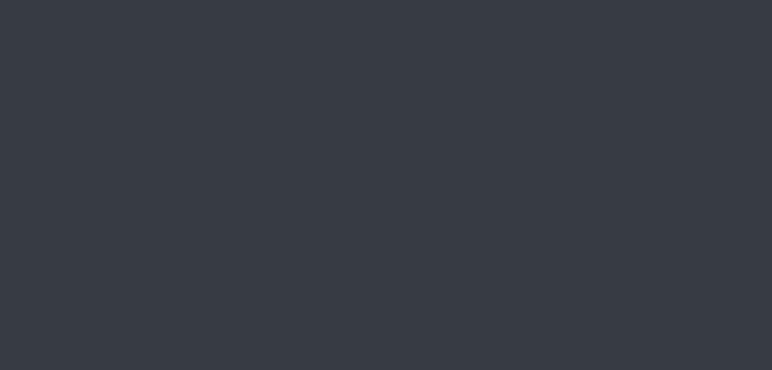
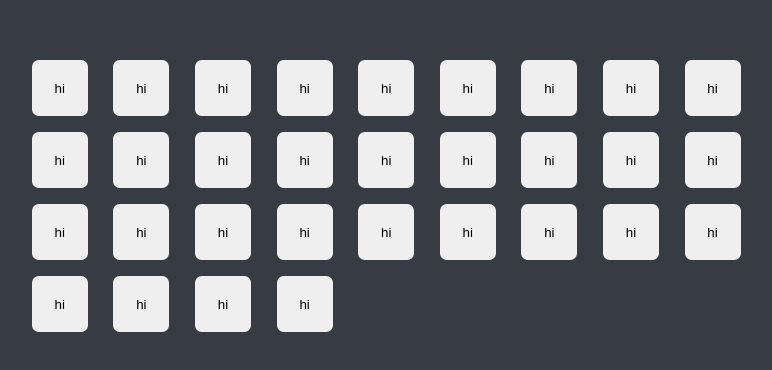
Before and after one commit to dylncheng/productivity-app, a React (Create React App) app: page /profile in a window 1280 px wide. Before the commit this address had no page. Shown: the part 328-698 px from the top of the page, without its empty margins (237-1009 px from the left). Built offline with nearby package versions, Linux system fonts and the light colour scheme; a web font is replaced by a local one.

Commit message:
added gradient

```diff
--- a/src/App.js
+++ b/src/App.js
@@ -3,6 +3,7 @@ import './styles/App.css';
 import Home from './components/Home'
 import CountdownPage from './components/CountdownPage'
 import Timer from './components/Timer'
+import Profile from './components/Profile'
 import React from 'react';
 import { Routes, Route, Link } from "react-router-dom";
 
@@ -18,7 +19,8 @@ function App() {
           {/* </Route> */}
           <Route path="/timer" element={ <CountdownPage></CountdownPage>}>
           </Route>
-
+          <Route path="/profile" element={ <Profile></Profile>}>
+          </Route>
         </Routes>
       </header>
     </div>
@@ -49,23 +51,4 @@ function App() {
   );
 }
 
-
-
-function About() {
-  return (
-    <>
-      <main>
-        <h2>Who are we?</h2>
-        <p>
-          That feels like an existential question, don't you
-          think?
-        </p>
-      </main>
-      <nav>
-        <Link to="/">Home</Link>
-      </nav>
-    </>
-  );
-}
-
 export default App;
--- /dev/null
+++ b/src/components/Profile.js
@@ -0,0 +1,35 @@
+import { Link } from "react-router-dom";
+import React, {useState} from 'react';
+import Form from './Form';
+import TodoList from './TodoList';
+import '../styles/Home.css'
+import { render } from "@testing-library/react";
+
+function Profile() {
+    const d = new Date;
+    let month = d.getMonth().toString();
+    month = Number(month) + 1;
+
+    if(month == 4 || month == 6 || month == 9 || month == 11)  {
+        var days = 31;
+    } else if(month == 1 || month == 3 || month == 5 || month == 7 || month == 8 || month == 10 || month == 12) {
+        var days = 30;
+    } else {
+        var days = 29;
+    }
+
+    let blocks = new Array(days).fill(0);
+
+
+    console.log(month.toString());
+
+    return(
+        <div className="button-container">
+            {blocks.map(() => (
+               <button className="gradient">hi</button>
+            ))}
+        </div>
+    );
+}
+
+export default Profile;
--- a/src/styles/App.css
+++ b/src/styles/App.css
@@ -60,6 +60,14 @@
   justify-content: center;
 }
 
+.button-container {
+  display: flex;
+  align-items: center;
+  flex-wrap: wrap;
+  height: 5vh;
+  margin: 10% 20%;
+}
+
 body {
   margin: 0;
   font-family: -apple-system, BlinkMacSystemFont, 'Segoe UI', 'Roboto', 'Oxygen',
@@ -103,6 +111,16 @@ h2 {
   transition: all 0.3s ease;
 }
 
+button.gradient {
+  height: 7vh;
+  width: 7vh;
+  border-radius: 12%;
+  border: none;
+  margin: 1vh 1vw;
+  text-align: center;
+  transition: all 0.3s ease;
+}
+
 button.play:hover {
   background-color: rgb(140, 168, 140);
   border-radius: 20%;
```
